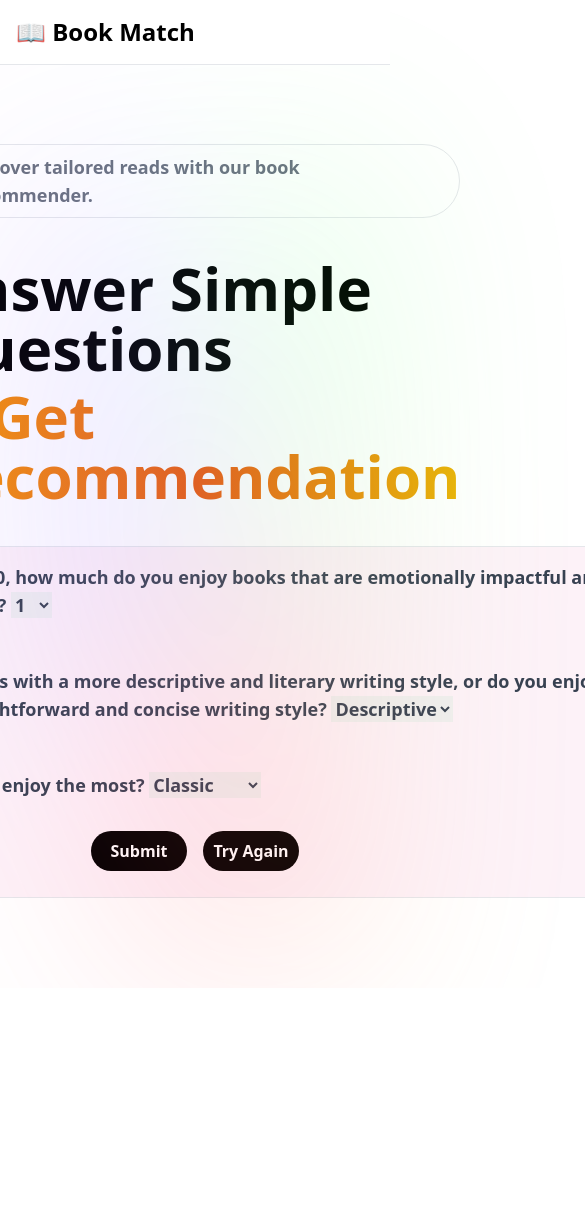
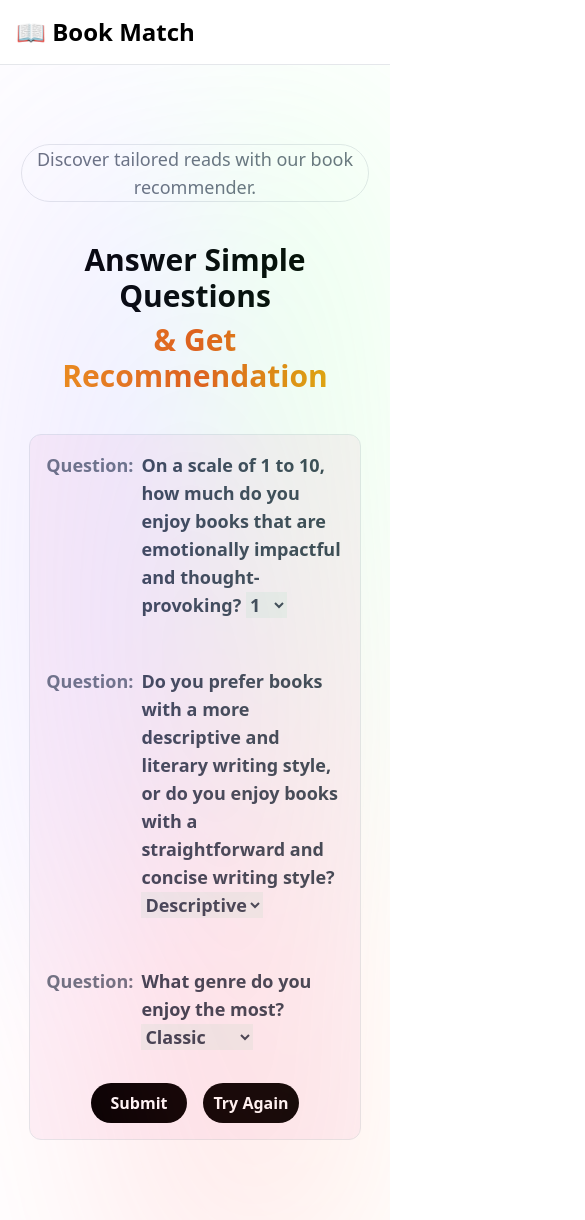
Before and after one commit to samarjit-singh/Book-matching, a React (Create React App) app in the folder client/myapp/: page / in a window 390 px wide. Shown: the top 1220 px of the page, 585 px wide, since content can reach past the window. Before the commit the page ends 988 px from the top, so only its background shows below. Built offline with nearby package versions, Linux system fonts and the light colour scheme; the HTML template or start-up script is replaced by a standard one.

Commit message:
responsive done

```diff
--- a/client/myapp/src/App.js
+++ b/client/myapp/src/App.js
@@ -5,9 +5,9 @@ import Questions from "./components/Questions";
 
 const App = () => {
   return (
-    <div className="relative">
+    <div className="relative overflow-x-hidden sm:overflow-x-visible">
       <Nav />
-      <div className="mt-16 h-screen">
+      <div className="mt-16 w-full">
         <div className="gradient" />
         <div className="flex flex-col items-center justify-center p-20">
           <Heading />
--- a/client/myapp/src/components/Heading.js
+++ b/client/myapp/src/components/Heading.js
@@ -3,11 +3,11 @@ import React from "react";
 const Heading = () => {
   return (
     <div className="flex flex-col items-center justify-center">
-      <span className="text-lg font-semibold text-gray-500 border rounded-full px-8 py-2">
+      <span className="text-lg text-center w-[89vw] sm:w-[27vw] sm:font-semibold text-gray-500 border rounded-full sm:px-8 sm:py-2">
         Discover tailored reads with our book recommender.
       </span>
-      <span className="mt-10 text-6xl font-bold">Answer Simple Questions</span>
-      <span className="mt-2 text-6xl font-bold bg-gradient-to-r from-amber-500 via-orange-600 to-yellow-500 bg-clip-text text-transparent">
+      <span className="mt-10 text-3xl text-center sm:text-6xl font-bold">Answer Simple Questions</span>
+      <span className="mt-2 text-3xl text-center sm:text-6xl font-bold bg-gradient-to-r from-amber-500 via-orange-600 to-yellow-500 bg-clip-text text-transparent">
         & Get Recommendation
       </span>
     </div>
--- a/client/myapp/src/components/Questions.js
+++ b/client/myapp/src/components/Questions.js
@@ -26,7 +26,8 @@ const Questions = () => {
   };
 
   return (
-    <div className="w-[60rem] h-[22rem] flex flex-col gap-y-4 rounded-xl border mt-10 bg-pink-50">
+    <div>
+      <div className="w-[85vw] sm:w-[55vw] flex flex-col gap-y-4 rounded-xl border mt-10 bg-pink-50">
         <div className="p-4 flex gap-x-2">
           <p className="text-lg font-semibold text-gray-500">Question:</p>
           <span className="text-lg font-semibold text-gray-700">
@@ -83,7 +84,7 @@ const Questions = () => {
             </select>
           </span>
         </div>
-      <div className="flex items-center justify-center gap-x-4">
+        <div className="flex items-center justify-center gap-x-4 mb-4">
           <button
             onClick={handleSubmit}
             className="h-10 w-24 bg-black rounded-full text-white hover:bg-white hover:text-black hover:border-2 hover:border-black font-semibold"
@@ -96,6 +97,7 @@ const Questions = () => {
           >
             Try Again
           </button>
+        </div>
       </div>
       {Object.keys(recommendedBooks).length > 0 && (
         <Results
--- a/client/myapp/src/components/Results.js
+++ b/client/myapp/src/components/Results.js
@@ -30,23 +30,25 @@ const Results = ({ recommendedBooks, criteria1, criteria2, criteria3 }) => {
     ],
   });
 
-  useEffect(() => {
-    console.log("recommended Books", recommendedBooks);
-  }, []);
-
   return (
-    <div className="flex gap-x-4">
-      <div style={{ width: 700 }} className="mt-12 mb-10">
+    <div className="lg:flex mt-12 gap-x-[4rem] h-[110vw] sm:h-[25vw]">
+      <div className="mt-12 mb-10 h-[45vw] sm:w-[700px]">
         <Line data={userData} />
       </div>
-      <div className="border rounded-lg mt-12 w-[15rem] h-[22rem] flex flex-col">
+      <div className="border rounded-lg mt-12 sm:w-[15vw] sm:h-[22rem] flex flex-col">
         <p className="font-medium bg-gradient-to-r from-green-400 to-green-500 bg-clip-text text-transparent mt-4 flex items-center justify-center">
           Recommended Book For You
         </p>
-        <div className="flex flex-col items-start justify-start p-8">
-          <p>📖 {recommendedBooks.matchingBooks[0].title}</p>
-          <p>🧔{recommendedBooks.matchingBooks[0].author}</p>
-          <p>📔 {recommendedBooks.matchingBooks[0].genre}</p>
+        <div className="flex flex-col items-start justify-start ml-8 sm:ml-0 p-8">
+          <p className="text-gray-500 font-medium">
+            📖 {recommendedBooks.matchingBooks[0].title}
+          </p>
+          <p className="text-gray-500 font-medium">
+            🧔{recommendedBooks.matchingBooks[0].author}
+          </p>
+          <p className="text-gray-500 font-medium">
+            📔 {recommendedBooks.matchingBooks[0].genre}
+          </p>
         </div>
       </div>
     </div>
```
Lines whose indentation alone changed are shown as unchanged.
